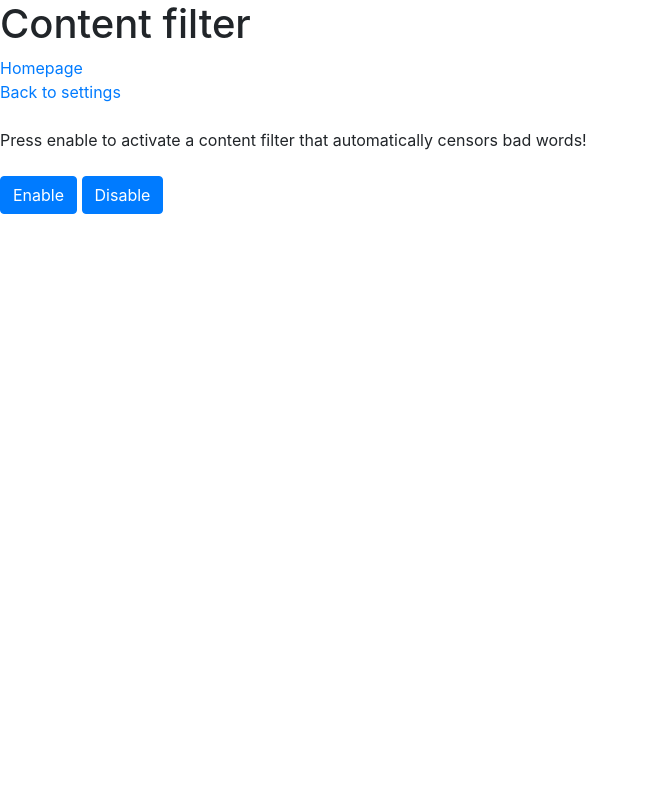
After one commit to ASE-2021-Squad8/My-message-in-a-bottle, a Flask app: page /content_filter in a window 1280 px wide. The commit adds this page. Shown: the whole page, without its empty margins (0-649 px from the left). Run offline with Flask 2, Linux system fonts and the light colour scheme; some libraries are stand-ins or nearby versions.

Commit message:
implemented content filter and tests

```diff
--- a/monolith/database.py
+++ b/monolith/database.py
@@ -21,6 +21,7 @@ class User(db.Model):
     reports = db.Column(db.Integer, default=0)
     is_active = db.Column(db.Boolean, default=True)
     points = db.Column(db.Integer, default=0)
+    content_filter = db.Column(db.Boolean, default=False)
     # state if the contnet_filter is active
     content_filter = db.Column(db.Boolean, default=False)
 
--- /dev/null
+++ b/monolith/templates/content_filter.html
@@ -0,0 +1,14 @@
+<link rel="stylesheet" href="https://stackpath.bootstrapcdn.com/bootstrap/4.3.1/css/bootstrap.min.css"
+		integrity="sha384-ggOyR0iXCbMQv3Xipma34MD+dH/1fQ784/j6cY/iJTQUOhcWr7x9JvoRxT2MZw1T" crossorigin="anonymous">
+
+<h1>Content filter</h1>
+
+<a href="/">Homepage</a><br>
+<a href="/settings">Back to settings</a><br><br>
+
+Press enable to activate a content filter that automatically censors bad words!<br><br>
+
+<a class="btn btn-primary" href="/api/content_filter/1">Enable</a>
+<a class="btn btn-primary" href="/api/content_filter/0">Disable</a><br><br>
+
+{{feedback}}
--- a/monolith/templates/settings.html
+++ b/monolith/templates/settings.html
@@ -5,4 +5,5 @@
 <a href="/account_data">My account</a><br>
 <a href="/unregister">Unregister</a><br>
 <a href="/report_user">Report a user</a><br>
-<a href="/user/black_list">Black list</a>
+<a href="/user/black_list">Black list</a><br>
+<a href="/content_filter">Content filter</a>
--- a/monolith/views/users.py
+++ b/monolith/views/users.py
@@ -290,3 +290,25 @@ def get_users_list_json():
     users = monolith.user_query.get_all_users()
     userlist = [{"email": u.email, "firstname": u.firstname, "lastname": u.lastname} for u in users]
     return jsonify(userlist)
+
+
+@users.route("/content_filter")
+def content_filter():
+    return render_template("content_filter.html", feedback="")
+
+
+@users.route("/api/content_filter/<value>")
+def set_content_filter(value):
+    check_authenticated()
+    value = True if int(value) == 1 else False
+    try:
+        set = monolith.user_query.change_user_content_filter(current_user.id, value)
+    except Exception as e:
+        print(str(e))
+        return render_template("content_filter.html", feedback="This should not happen")
+
+    if set == True:
+        feedback = "You content filter is enabled"
+    else:
+        feedback = "You content filter is disabled"
+    return render_template("content_filter.html", feedback=feedback)
--- a/requirements.txt
+++ b/requirements.txt
@@ -1,4 +1,5 @@
 amqp==5.0.6
+better-profanity==0.7.0
 billiard==3.6.4.0
 celery==5.1.2
 Click==7.0
```
Also changed, not shown: monolith/classes/tests/test_users.py (+24 -1 lines), monolith/messaging.py (+8 -6 lines), monolith/user_query.py (+18 -0 lines), 1 other file.
